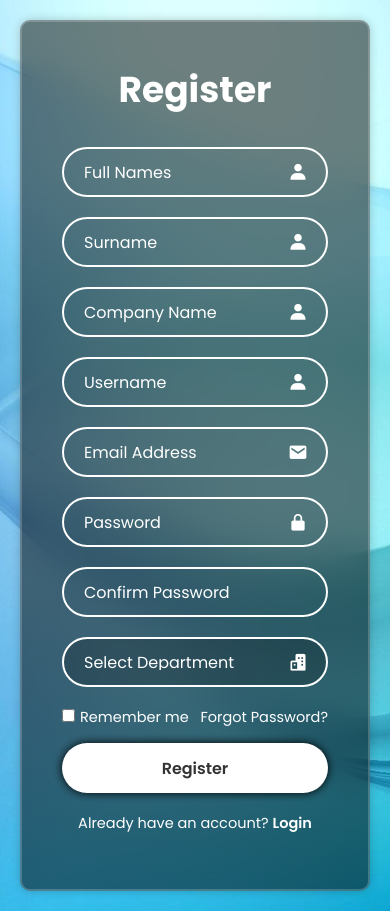
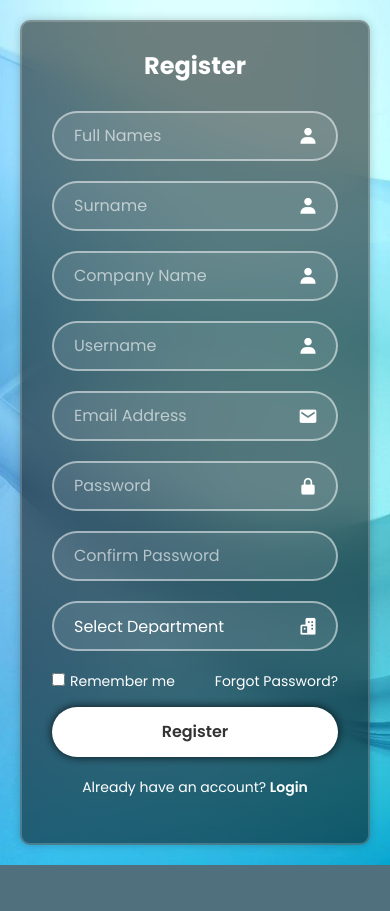
Before and after one commit to MalulekeNS/Salesforce, a PHP site: page /registerForm.html in a window 390 px wide. After the commit the page ends 865 px from the top, so only its background shows below. Run offline with PHP 8.4, Linux system fonts and the light colour scheme.

Commit message:
Update styleee.css

```diff
--- a/styleee.css
+++ b/styleee.css
@@ -14,11 +14,12 @@
     min-height: 100vh;
     background: url('website-background-21.jpg') no-repeat center center/cover;
     padding: 20px;
+    overflow: hidden; /* Prevent unwanted scrolling */
 }
 
 /* Form container wrapper */
 .wrapper {
-    max-width: 900px; /* Increased width to allow for two rows */
+    max-width: 900px;
     background: rgba(0, 0, 0, 0.5); /* Black transparent background */
     border: 2px solid rgba(255, 255, 255, 0.2);
     backdrop-filter: blur(20px);
@@ -26,19 +27,21 @@
     color: #fff;
     border-radius: 10px;
     padding: 40px;
+    overflow: hidden; /* Prevent overflow of content */
 }
 
 /* Header */
 .wrapper h1 {
-    font-size: 36px;
+    font-size: clamp(24px, 36px, 5vw); /* Adaptive font size */
     text-align: center;
     margin-bottom: 30px;
+    line-height: 1.2;
 }
 
 /* Input fields layout */
 .form-grid {
     display: grid;
-    grid-template-columns: repeat(2, 1fr); /* Two columns for two-row layout */
+    grid-template-columns: repeat(2, 1fr);
     gap: 20px; /* Space between the input fields */
 }
 
@@ -52,47 +55,53 @@
 .input-box select {
     width: 100%;
     height: 50px;
-    background: transparent;
-    border: 2px solid #fff;
+    background: rgba(255, 255, 255, 0.1); /* Subtle contrast for inputs */
+    border: 2px solid rgba(255, 255, 255, 0.5);
     border-radius: 40px;
     font-size: 16px;
     color: #fff;
-    padding: 15px 20px; /* Adjusted padding for consistent alignment */
-    padding-right: 50px; /* Ensure space for the icon */
+    padding: 15px 20px;
+    padding-right: 50px; /* Space for icon */
     outline: none;
     appearance: none;
+    transition: border-color 0.3s ease, background-color 0.3s ease;
+}
+
+.input-box input:focus,
+.input-box select:focus {
+    border-color: #fff;
+    background: rgba(255, 255, 255, 0.2);
 }
 
 .input-box select {
-    background: rgba(0, 0, 0, 0.2);
-
+    color: #fff;
 }
 
 .input-box input::placeholder {
-    color: #fff;
+    color: rgba(255, 255, 255, 0.6);
 }
 
 /* Icon positioning */
 .input-box i {
     position: absolute;
-    right: 20px; /* Ensure consistent right alignment */
+    right: 20px;
     top: 50%;
     transform: translateY(-50%);
     font-size: 20px;
     color: #fff;
-    pointer-events: none; /* Ensures the icon doesn't interfere with input focus */
+    pointer-events: none;
 }
 
 /* Remove icon from confirm password field */
 .input-box.confirm-password i {
-    display: none; /* Hide the icon */
+    display: none;
 }
 
 /* Remember me and forgot password section */
 .remember-forgot {
     display: flex;
     justify-content: space-between;
-    font-size: 14.5px;
+    font-size: 14px;
     margin: 20px 0 15px;
 }
 
@@ -106,6 +115,10 @@
     text-decoration: none;
 }
 
+.remember-forgot a:hover {
+    text-decoration: underline;
+}
+
 /* Submit button */
 .wrapper .btn {
     width: 100%;
@@ -113,22 +126,23 @@
     background: #fff;
     border: none;
     border-radius: 40px;
-    box-shadow: 0 0 10px rgba(0, 0, 0, 1);
+    box-shadow: 0 0 10px rgba(0, 0, 0, 0.8);
     cursor: pointer;
     font-size: 16px;
     color: #333;
     font-weight: 600;
     outline: none;
-    transition: background-color 0.3s ease;
+    transition: background-color 0.3s ease, box-shadow 0.3s ease;
 }
 
 .wrapper .btn:hover {
     background: rgba(255, 255, 255, 0.8);
+    box-shadow: 0 0 15px rgba(255, 255, 255, 0.5);
 }
 
 /* Register link section */
 .wrapper .register-link {
-    font-size: 14.5px;
+    font-size: 14px;
     text-align: center;
     margin: 20px 0 15px;
 }
@@ -137,6 +151,12 @@
     color: #fff;
     text-decoration: none;
     font-weight: 600;
+    transition: color 0.3s ease;
+}
+
+.register-link p a:hover {
+    color: rgba(255, 255, 255, 0.8);
+    text-decoration: underline;
 }
 
 /* Responsive adjustments */
@@ -144,4 +164,12 @@
     .form-grid {
         grid-template-columns: 1fr; /* Stack inputs into one column on smaller screens */
     }
+
+    .wrapper {
+        padding: 30px; /* Adjust padding for smaller screens */
+    }
+
+    .wrapper h1 {
+        font-size: 24px; /* Reduced font size for smaller screens */
+    }
 }
```
